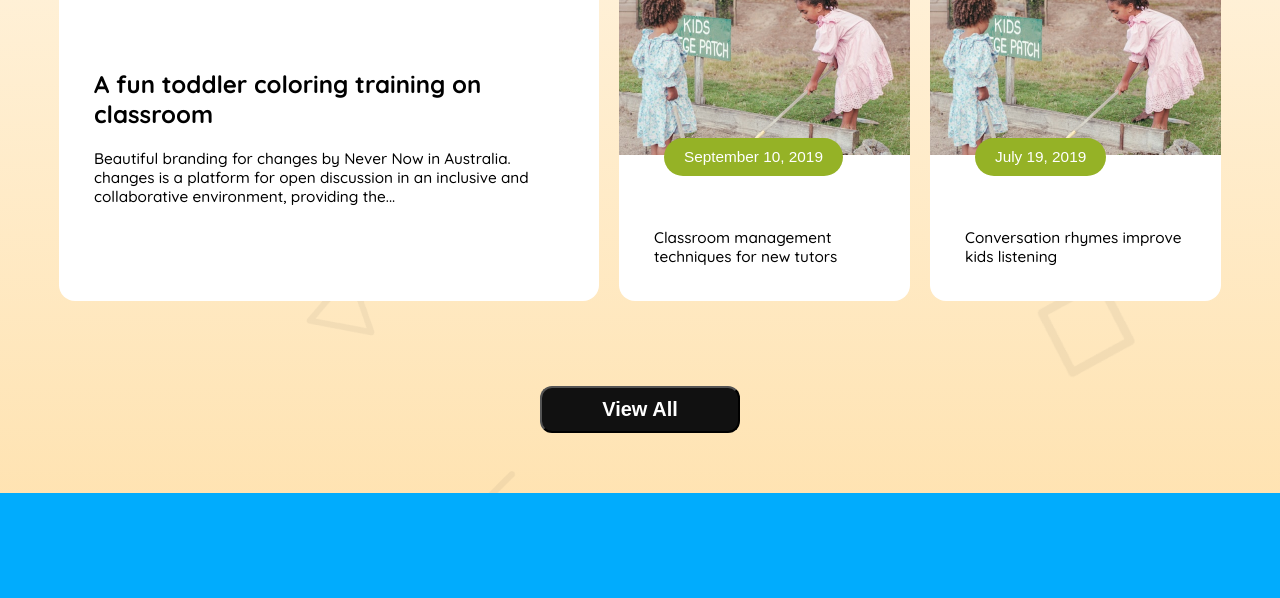
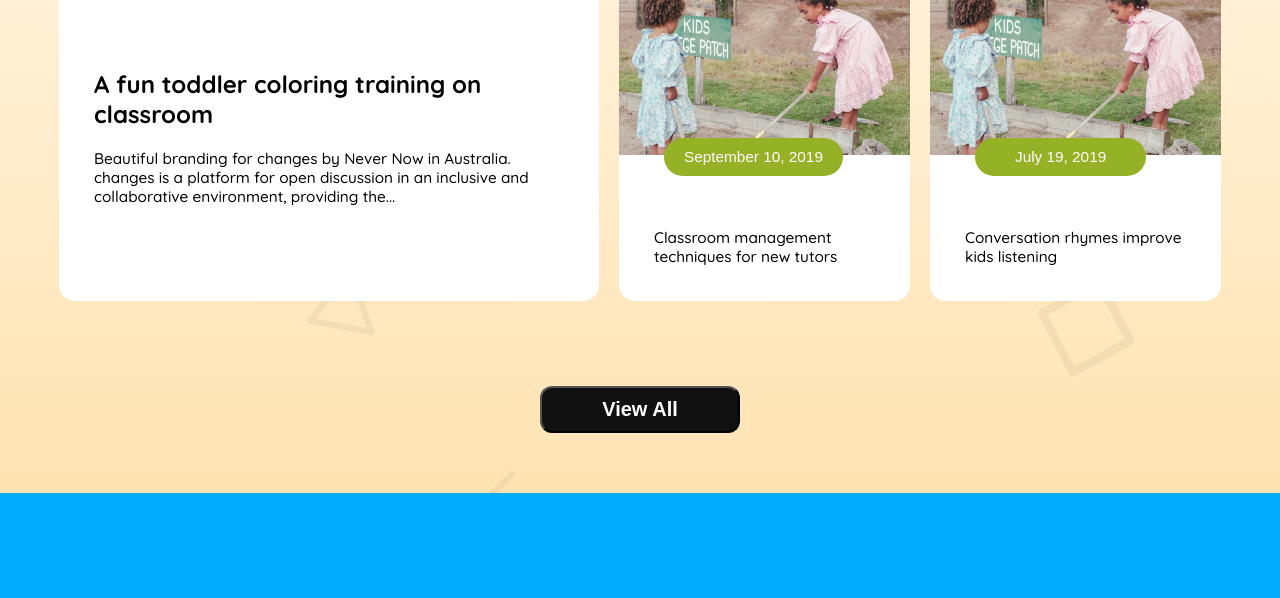
Before and after one commit to shaminyeasir/Assignment-2, a plain HTML site: page index.html in a window 1280 px wide. Shown: the part 2180-2778 px from the top of the page. Drawn offline with Linux system fonts and the light colour scheme.

Commit message:
making more responsive

```diff
--- a/style.css
+++ b/style.css
@@ -335,7 +335,7 @@ a{
     color: rgb(255, 255, 255);
     font-size: 15.34px;
     font-weight: 500;
-    padding: 10px 20px;
+    padding: 10px 40px;
     border: none;
     position: relative;
     top: -52px;
```
